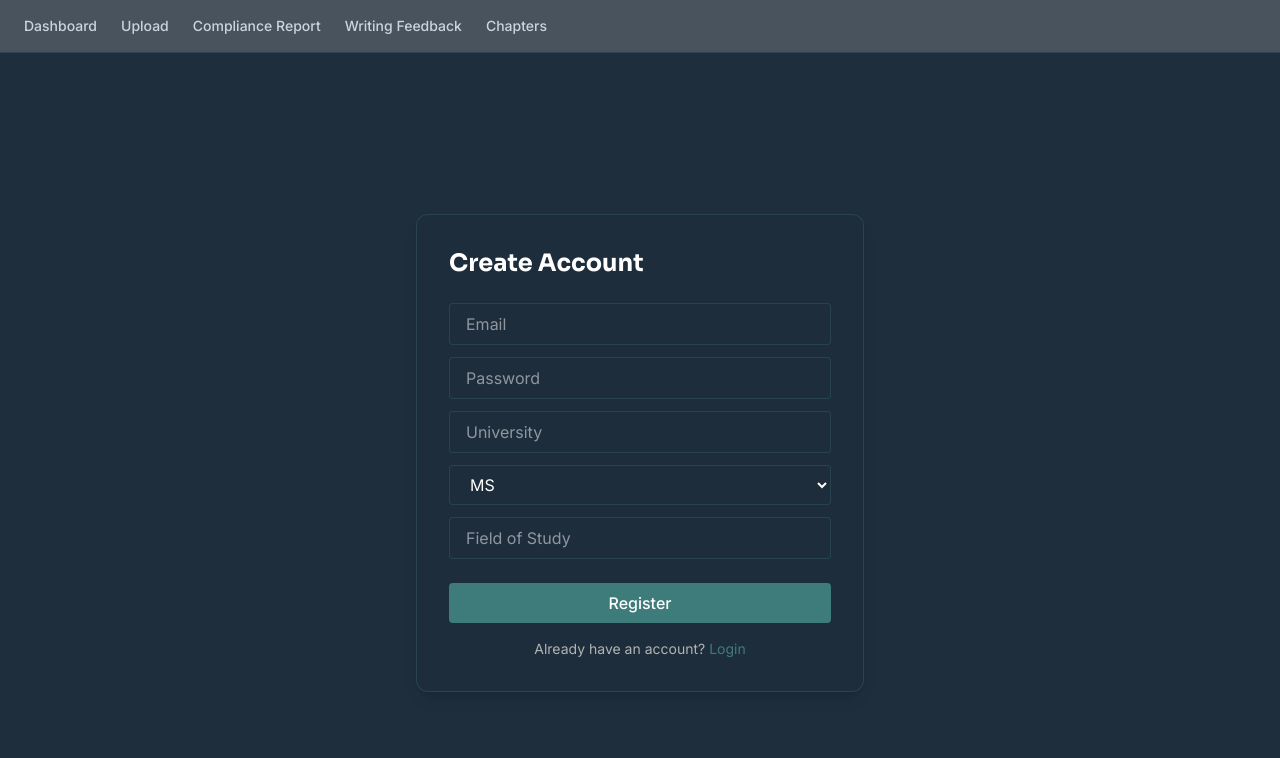
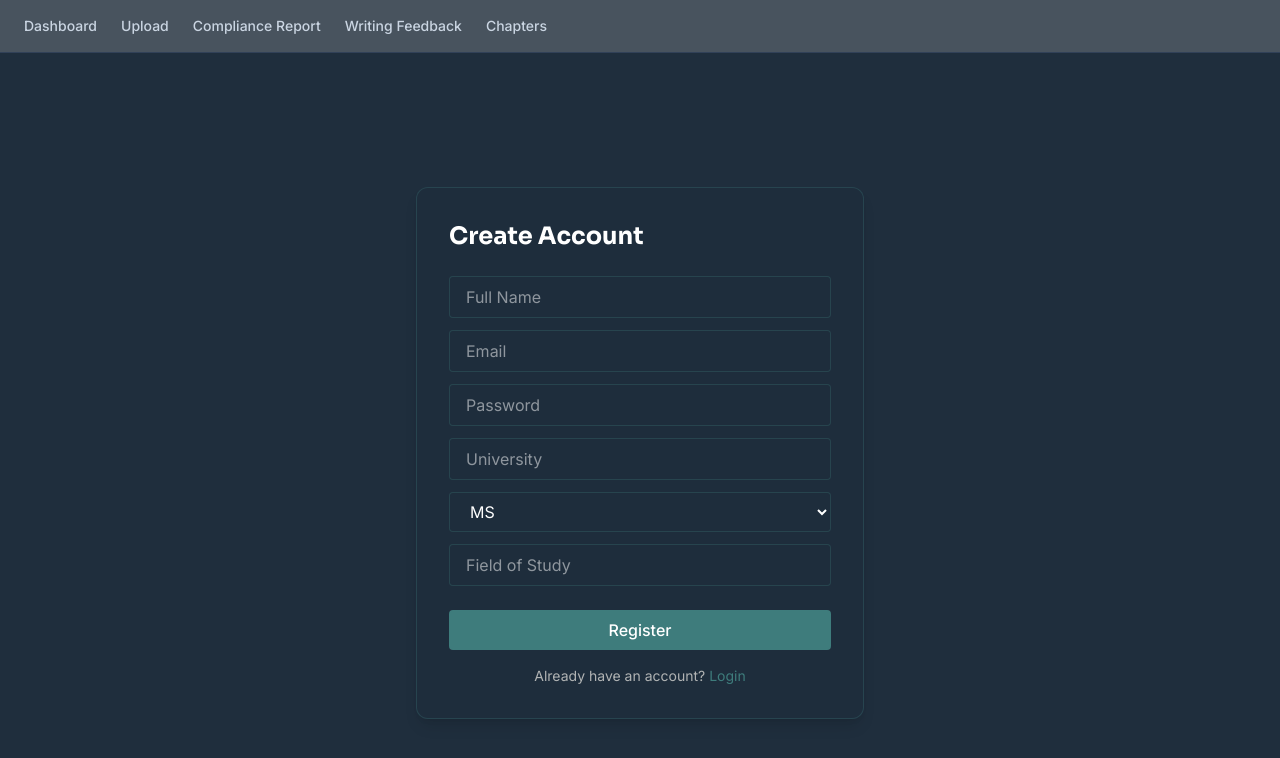
Before and after one commit to hamzasaeed333/smthesiscoach-frontend, a Next.js app: page /register in a window 1280 px wide. Shown: the top 758 px of the page. Built offline with nearby package versions, Linux system fonts and the light colour scheme; no server answers.

Commit message:
Task 4: Add Name field to signup, connect to Supabase auth with validation

```diff
--- a/app/register/page.tsx
+++ b/app/register/page.tsx
@@ -6,6 +6,7 @@ import { supabase } from '@/lib/supabaseClient'
 
 export default function RegisterPage() {
   const router = useRouter()
+  const [name, setName] = useState('')
   const [email, setEmail] = useState('')
   const [password, setPassword] = useState('')
   const [university, setUniversity] = useState('')
@@ -34,6 +35,7 @@ export default function RegisterPage() {
       const { error: profileError } = await supabase.from('users').insert({
         id: data.user.id,
         email,
+        name,
         university,
         degree_level: degreeLevel,
         field_of_study: fieldOfStudy,
@@ -64,6 +66,15 @@ export default function RegisterPage() {
             {error}
           </p>
         )}
+
+        <input
+  type="text"
+  placeholder="Full Name"
+  value={name}
+  onChange={(e) => setName(e.target.value)}
+  required
+  className="w-full mb-3 px-4 py-2 rounded bg-navy/60 text-white border border-teal/30 focus:outline-none"
+/>
 
         <input
           type="email"
```
